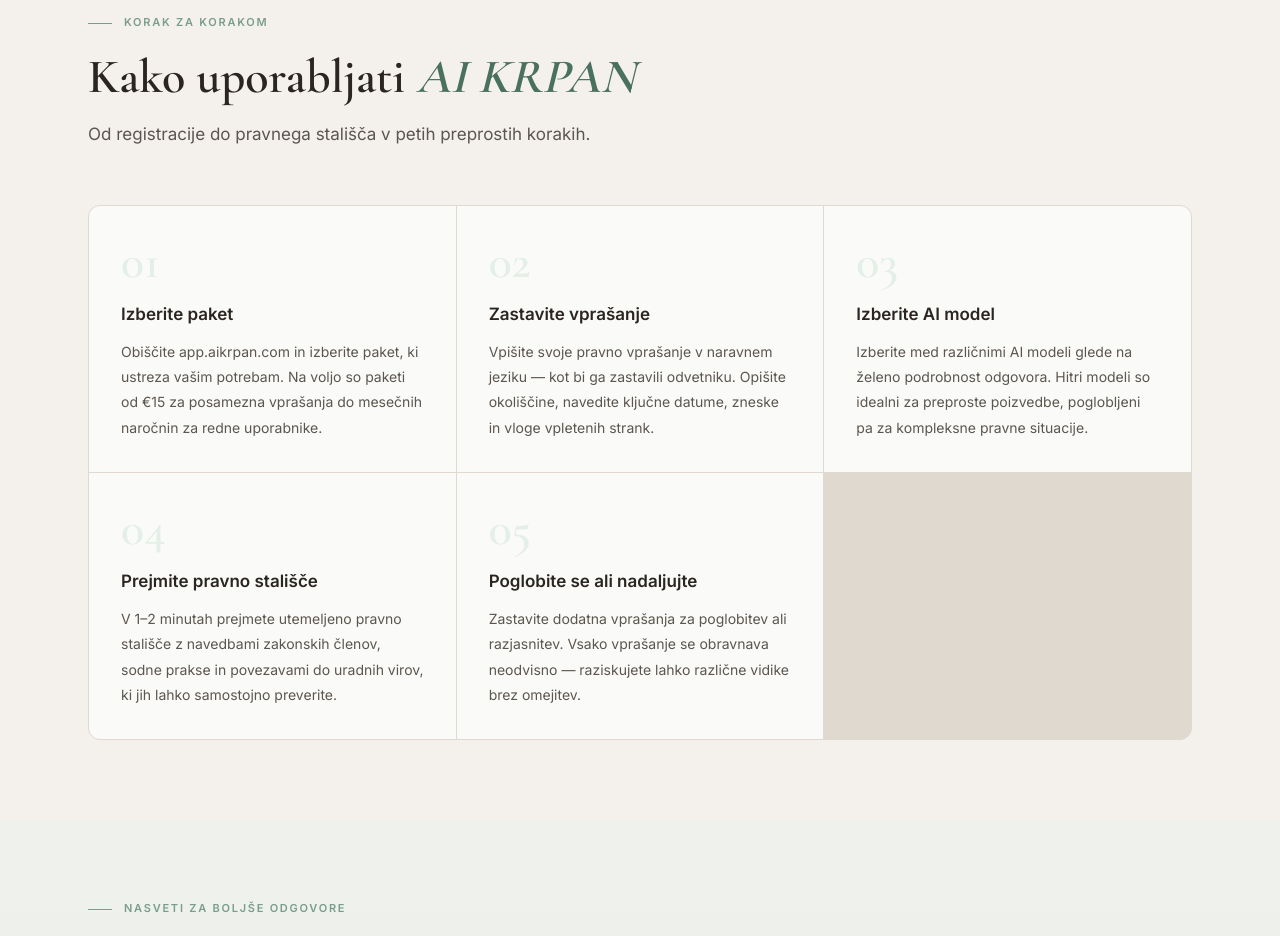
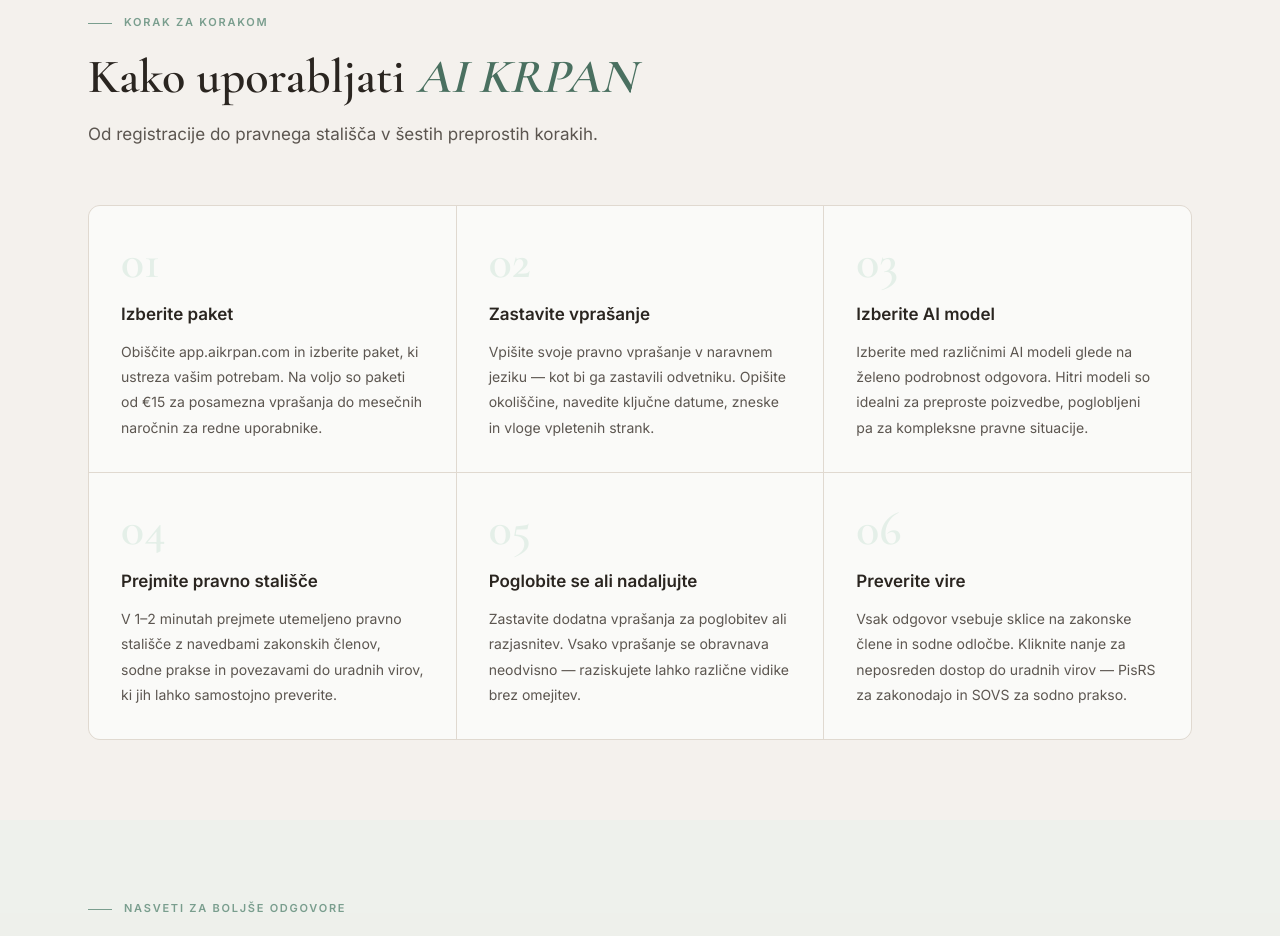
Before and after one commit to nejki/lexeu, a Next.js app: page /navodila in a window 1280 px wide. Shown: the part 1120-2056 px from the top of the page. Built offline with nearby package versions, Linux system fonts and the light colour scheme.

Commit message:
fix(navodila): add 6th step to fill grid and fix empty cell

```diff
--- a/app/navodila/page.tsx
+++ b/app/navodila/page.tsx
@@ -23,7 +23,7 @@ export const metadata: Metadata = {
   title:
     "Navodila za uporabo AI KRPAN - Video vodnik in koraki",
   description:
-    "Naučite se uporabljati AI KRPAN v 5 minutah. Video navodila, korak za korakom vodnik, nasveti za boljše pravne odgovore in pogosta vprašanja.",
+    "Naučite se uporabljati AI KRPAN v 6 korakih. Video navodila, korak za korakom vodnik, nasveti za boljše pravne odgovore in pogosta vprašanja.",
   keywords: [
     "AI KRPAN navodila",
     "kako uporabljati AI KRPAN",
@@ -84,6 +84,12 @@ const steps = [
     title: "Poglobite se ali nadaljujte",
     description:
       "Zastavite dodatna vprašanja za poglobitev ali razjasnitev. Vsako vprašanje se obravnava neodvisno — raziskujete lahko različne vidike brez omejitev.",
+  },
+  {
+    number: "06",
+    title: "Preverite vire",
+    description:
+      "Vsak odgovor vsebuje sklice na zakonske člene in sodne odločbe. Kliknite nanje za neposreden dostop do uradnih virov — PisRS za zakonodajo in SOVS za sodno prakso.",
   },
 ];
 
@@ -260,7 +266,7 @@ export default function NavodilaPage() {
             <em className="italic text-sage-dark">AI KRPAN</em>
           </h2>
           <p className="text-[17px] text-site-mid leading-[1.7] max-w-2xl mb-14">
-            Od registracije do pravnega stališča v petih preprostih korakih.
+            Od registracije do pravnega stališča v šestih preprostih korakih.
           </p>
         </FadeIn>
 
@@ -269,11 +275,7 @@ export default function NavodilaPage() {
             <FadeIn
               key={step.number}
               delay={i * 80}
-              className={`bg-site-white p-8 ${
-                i === steps.length - 1 && steps.length % 3 !== 0
-                  ? "md:col-span-2 lg:col-span-1"
-                  : ""
-              }`}
+              className="bg-site-white p-8"
             >
               <span className="inline-block text-[48px] font-serif font-semibold text-sage-pale leading-none mb-4">
                 {step.number}
```
